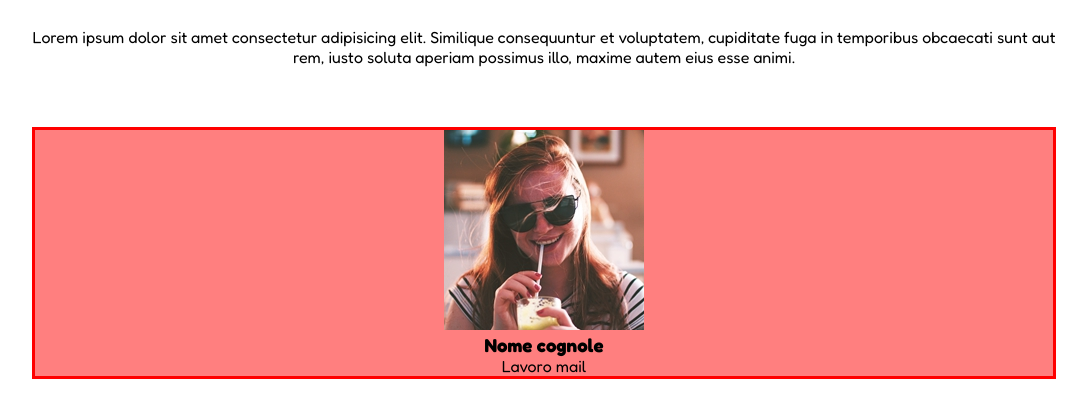
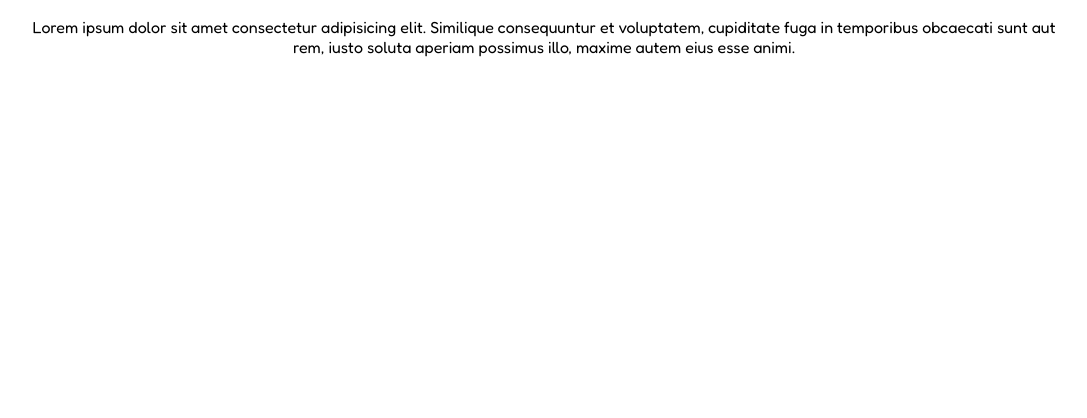
Before and after one commit to MatTheoo89/html-css-float-cards, a plain HTML site: page index.html in a window 1280 px wide. Shown: the part 102-520 px from the top of the page, without its empty margins (96-1183 px from the left). Drawn offline with Linux system fonts and the light colour scheme.

Commit message:
[reset main]

```diff
--- a/assets/css/style.css
+++ b/assets/css/style.css
@@ -7,17 +7,32 @@
 
 main{
   font-family: 'Fredoka', sans-serif;
-  padding: 40px;
+  padding: 30px;
   text-align: center;
 }
 
 section, p{
-  padding: 30px 0;
-  text-align: center;
+  padding: 20px 0;
 }
 
 h1{
   color: #D43168;
+}
+
+h3, .job{
+  color: white;
+}
+
+span{
+  display: block;
+}
+
+.mail{
+  color: #53ABD0;
+}
+
+.row .col img{
+  height: 75px;
 }
 
 /* COMPONETS */
@@ -36,7 +51,9 @@ h1{
   clear: both;
 }
 
-.degub{
+.debug{
   background-color: rgba(255, 0, 0, .50);
   border: 3px solid red;
 }
+
+/* MAIN */
--- a/index.html
+++ b/index.html
@@ -8,7 +8,7 @@
   <link rel="preconnect" href="https://fonts.gstatic.com" crossorigin>
   <link href="https://fonts.googleapis.com/css2?family=Fredoka:wght@300;400;500;600;700&display=swap" rel="stylesheet">
   <link rel="stylesheet" href="assets/css/style.css">
-  <title>Document</title>
+  <title>Floating Cards</title>
 </head>
 <body>
 
@@ -23,17 +23,6 @@
 
     <p>Lorem ipsum dolor sit amet consectetur adipisicing elit. Similique consequuntur et voluptatem, cupiditate fuga in temporibus obcaecati sunt aut rem, iusto soluta aperiam possimus illo, maxime autem eius esse animi.</p>
 
-    <section>
-      <div class="row degub">
-        <div class="col">
-          <img src="assets/img/female1.png" alt="avatar-1">
-          <h3>Nome cognole</h3>
-          <span class="job">Lavoro</span>
-          <span class="mail">mail</span>
-        </div>
-      </div>
-    </section>
-
   </main>
 
 </body>
```
